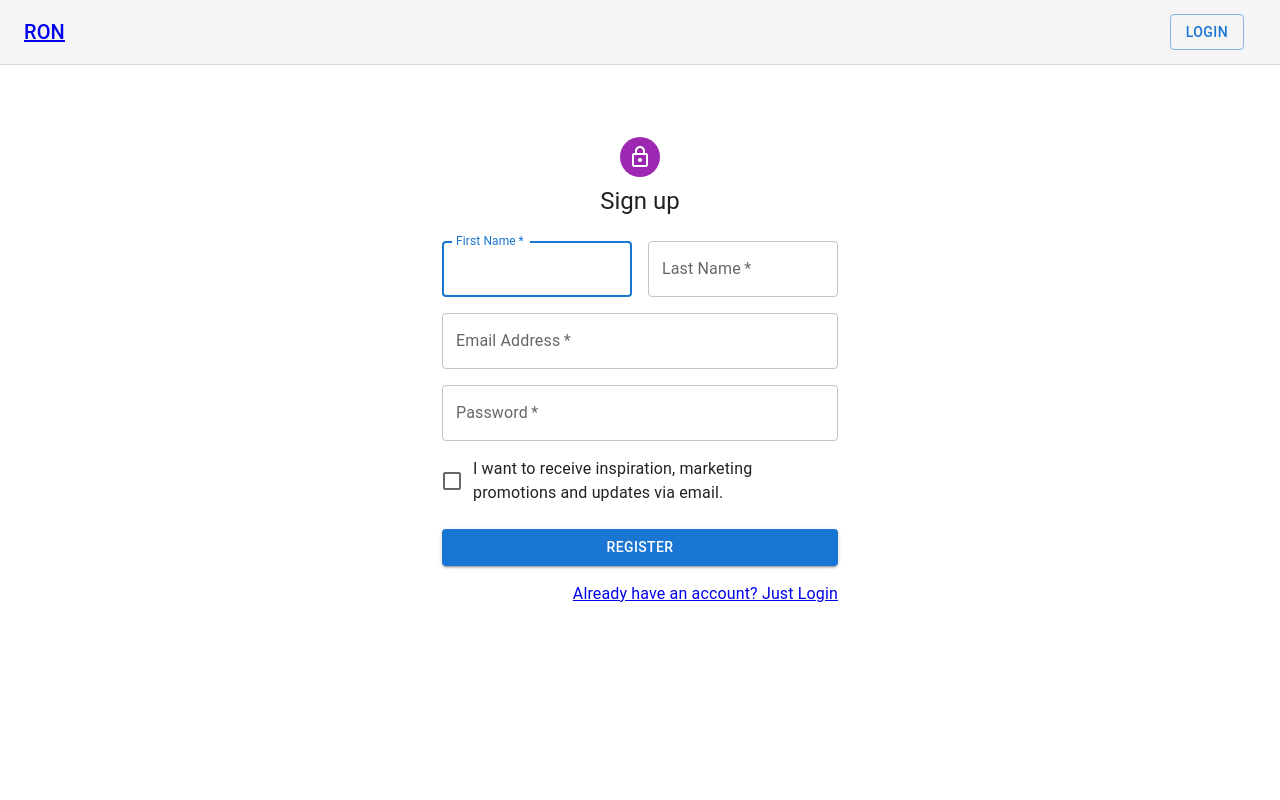
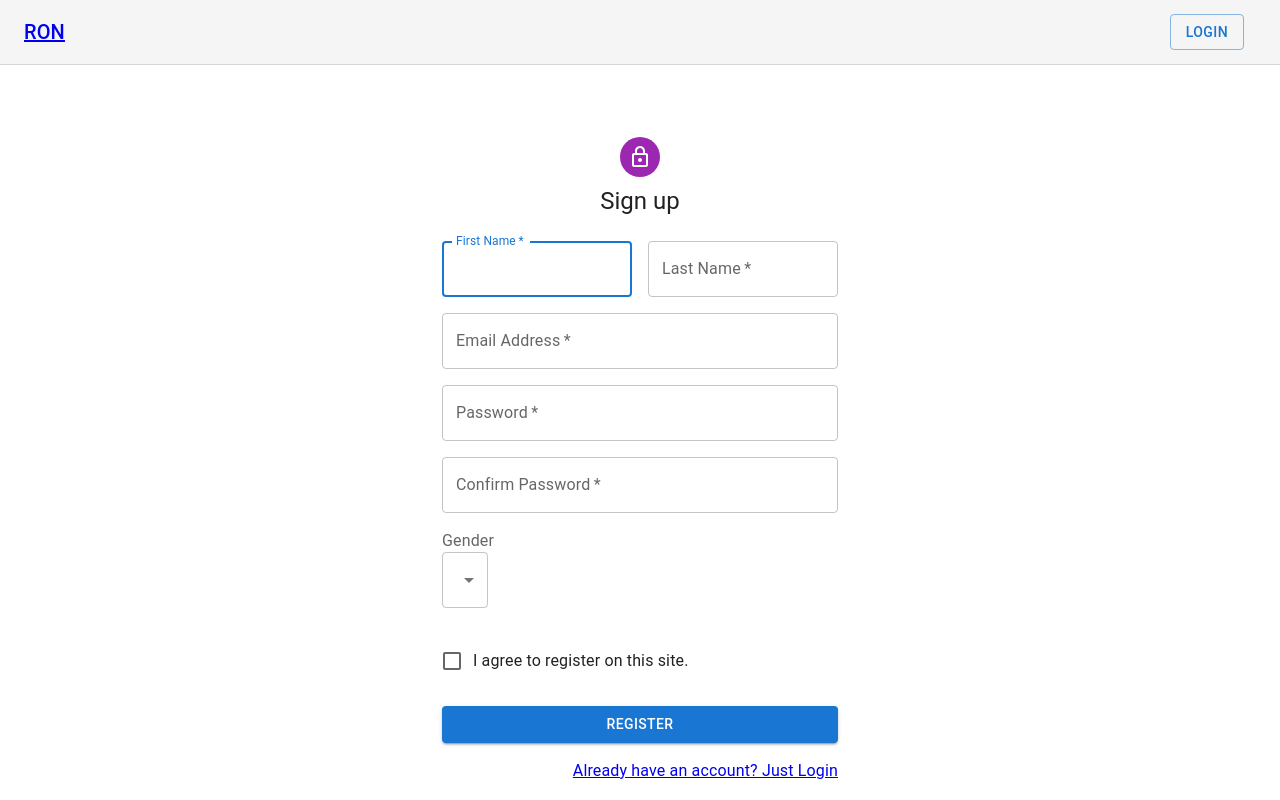
Before and after one commit to enjinerd/ron-logreg, a React (Create React App) app: page /register in a window 1280 px wide. Shown: the top 800 px of the page. Built offline with nearby package versions, Linux system fonts and the light colour scheme.

Commit message:
feat(register): :sparkles: layouting

```diff
--- a/package.json
+++ b/package.json
@@ -3,13 +3,18 @@
   "version": "0.1.0",
   "private": true,
   "dependencies": {
+    "@date-io/date-fns": "^2.13.1",
+    "@date-io/dayjs": "^2.13.1",
     "@emotion/react": "^11.7.1",
     "@emotion/styled": "^11.6.0",
     "@mui/icons-material": "^5.3.1",
+    "@mui/lab": "^5.0.0-alpha.67",
     "@mui/material": "^5.4.0",
     "@testing-library/jest-dom": "^5.16.2",
     "@testing-library/react": "^12.1.2",
     "@testing-library/user-event": "^13.5.0",
+    "dayjs": "^1.10.7",
+    "formik": "^2.2.9",
     "react": "^17.0.2",
     "react-dom": "^17.0.2",
     "react-router-dom": "^6.2.1",
--- a/src/pages/Register.jsx
+++ b/src/pages/Register.jsx
@@ -1,4 +1,4 @@
-import * as React from "react";
+import React, { useState } from "react";
 import Avatar from "@mui/material/Avatar";
 import Button from "@mui/material/Button";
 import CssBaseline from "@mui/material/CssBaseline";
@@ -7,6 +7,11 @@
 import Checkbox from "@mui/material/Checkbox";
 import { Link } from "react-router-dom";
 import Grid from "@mui/material/Grid";
+import { Select, MenuItem, InputLabel } from "@mui/material";
+import DateAdapter from "@mui/lab/AdapterDayjs";
+
+import LocalizationProvider from "@mui/lab/LocalizationProvider";
+import DatePicker from "@mui/lab/DatePicker";
 import Box from "@mui/material/Box";
 import LockOutlinedIcon from "@mui/icons-material/LockOutlined";
 import Typography from "@mui/material/Typography";
@@ -16,6 +21,7 @@
 const theme = createTheme();
 
 export function Register() {
+  const [dob, setDob] = useState("");
   const handleSubmit = (event) => {
     event.preventDefault();
     const data = new FormData(event.currentTarget);
@@ -94,11 +100,47 @@
                 />
               </Grid>
               <Grid item xs={12}>
+                <TextField
+                  required
+                  fullWidth
+                  name="confirm_password"
+                  label="Confirm Password"
+                  type="cpassword"
+                  id="confirm_password"
+                  autoComplete="new-password"
+                />
+              </Grid>
+              <Grid item xs={12}>
+                <InputLabel id="demo-simple-select-label">Gender</InputLabel>
+                <Select
+                  labelId="demo-simple-select-label"
+                  id="demo-simple-select"
+                  value="Gender"
+                  label="Gender"
+                >
+                  <MenuItem value={10}>Ten</MenuItem>
+                  <MenuItem value={20}>Twenty</MenuItem>
+                  <MenuItem value={30}>Thirty</MenuItem>
+                </Select>
+              </Grid>
+              <Grid item xs={12}>
+                <LocalizationProvider dateAdapter={DateAdapter}>
+                  <DatePicker
+                    label="Date of Birth"
+                    value={dob}
+                    onChange={(newValue) => {
+                      setDob(newValue);
+                    }}
+                    renderInput={(params) => <TextField {...params} />}
+                  />
+                </LocalizationProvider>
+              </Grid>
+              <Grid item xs={12}>
                 <FormControlLabel
                   control={
                     <Checkbox value="allowExtraEmails" color="primary" />
                   }
-                  label="I want to receive inspiration, marketing promotions and updates via email."
+                  label="I agree to register on this site."
                 />
               </Grid>
             </Grid>
```
Also changed, not shown: 1 other file (tests, documents, lock files or other folders).
